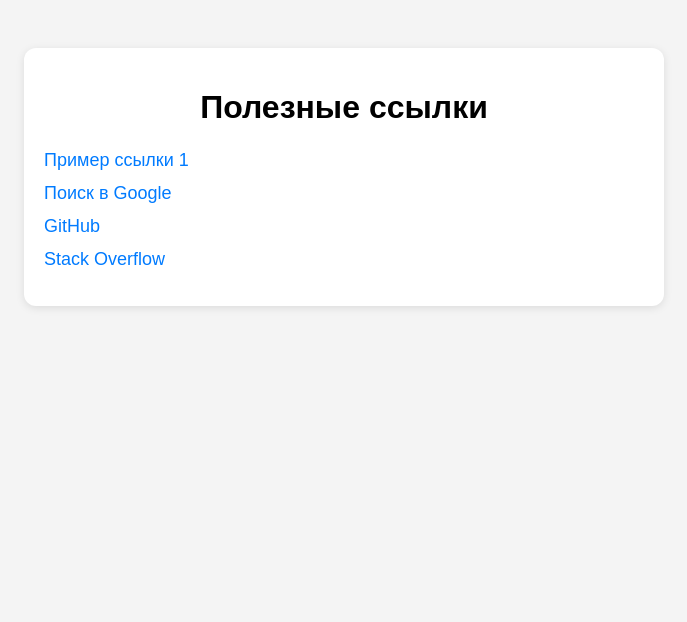
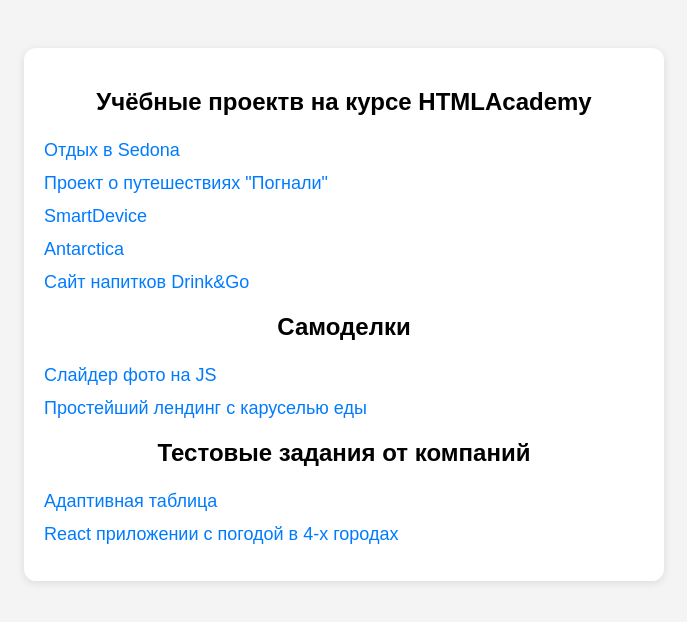
Before and after one commit to Alius999/templates, a plain HTML site: page index.html in a window 1280 px wide. Shown: the whole page, without its empty margins (296-983 px from the left). Drawn offline with Linux system fonts and the light colour scheme.

Commit message:
Update index.html

```diff
--- a/index.html
+++ b/index.html
@@ -18,7 +18,10 @@
       border-radius: 12px;
       box-shadow: 0 2px 8px rgba(0,0,0,0.1);
     }
-    h1 {
+    .hidden {
+      display: none;
+    }
+    h2 {
       text-align: center;
       margin-bottom: 24px;
     }
@@ -40,13 +43,25 @@
   </style>
 </head>
 <body>
+  <h1 class="hidden">Моё портфолио</h1>
   <div class="container">
-    <h1>Полезные ссылки</h1>
+    <h2>Учёбные проектв на курсе HTMLAcademy</h2>
     <ul>
-      <li><a href="https://example.com" target="_blank">Пример ссылки 1</a></li>
-      <li><a href="https://google.com" target="_blank">Поиск в Google</a></li>
-      <li><a href="https://github.com" target="_blank">GitHub</a></li>
-      <li><a href="https://stackoverflow.com" target="_blank">Stack Overflow</a></li>
+      <li><a href="https://alius999.github.io/1946529-sedona-33/" target="_blank">Отдых в Sedona</a></li>
+      <li><a href="https://alius999.github.io/1946529-pognali-25/source/" target="_blank">Проект о путешествиях "Погнали"</a></li>
+      <li><a href="https://alius999.github.io/SmartDevice/build/" target="_blank">SmartDevice</a></li>
+      <li><a href="https://alius999.github.io/Antarctica/build" target="_blank">Antarctica</a></li>
+      <li><a href="https://alius999.github.io/Drink-Go/source/" target="_blank">Сайт напитков Drink&Go</a></li>
+    </ul>
+    <h2>Самоделки</h2>
+    <ul>
+      <li><a href="https://github.com/Alius999/Slider3D/settings/pages" target="_blank">Слайдер фото на JS</a></li>
+      <li><a href="https://alius999.github.io/FoodSpin/" target="_blank">Простейший лендинг с каруселью еды</a></li>
+    </ul>
+    <h2>Тестовые задания от компаний</h2>
+    <ul>
+      <li><a href="https://alius999.github.io/Test-37b/build/" target="_blank">Адаптивная таблица</a></li>
+      <li><a href="https://alius999.github.io/Pogoda/" target="_blank">React приложении с погодой в 4-х городах</a></li>
     </ul>
   </div>
 </body>
```
